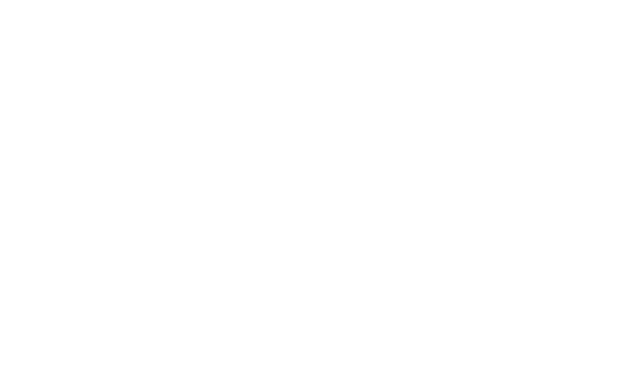
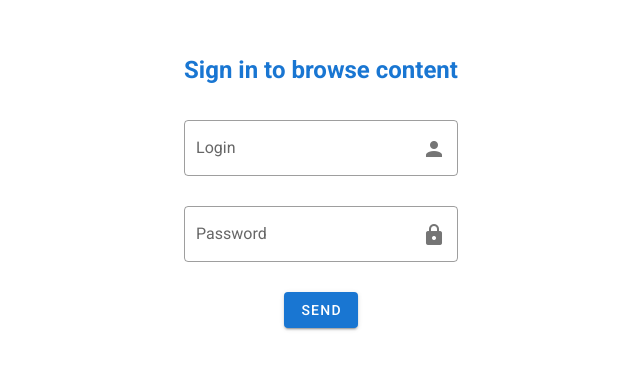
Before and after one commit to pawelkaczoruk/rec-app, a Vue app: page /login in a window 1280 px wide. Shown: the part 210-580 px from the top of the page, without its empty margins (327-967 px from the left). Built offline with nearby package versions, Linux system fonts and the light colour scheme.

Commit message:
create form, basic validation and add styles

```diff
--- a/src/App.vue
+++ b/src/App.vue
@@ -1,6 +1,6 @@
 <template>
   <v-app>
-
+    <router-view></router-view>
   </v-app>
 </template>
 
--- a/src/router/index.js
+++ b/src/router/index.js
@@ -1,6 +1,6 @@
 import Vue from 'vue'
 import VueRouter from 'vue-router'
-import Login from '@/views/Login'
+import Login from '@/views/Login.vue'
 import List from '@/views/List'
 
 Vue.use(VueRouter)
--- a/src/views/Login.vue
+++ b/src/views/Login.vue
@@ -1,12 +1,62 @@
 <template>
-  <div class="login">
+  <v-container fill-height>
+    <v-row
+      align="center"
+      justify="center"
+    >
+      <v-form
+        class="text-center ml-4"
+        ref="login"
+      >
+        <h2 class="mb-8 text-center primary--text">Sign in to browse content</h2>
 
-  </div>
+        <v-text-field
+          type=""
+          v-model="auth.login"
+          label="Login"
+          required
+          :rules="rules.login"
+          append-icon="mdi-account"
+          outlined></v-text-field>
+
+        <v-text-field
+          type=""
+          v-model="auth.password"
+          label="Password"
+          required
+          :rules="rules.password"
+          append-icon="mdi-lock"
+          outlined></v-text-field>
+
+        <v-btn class="primary" @click="onLogin()">
+          Send
+        </v-btn>
+      </v-form>
+    </v-row>
+  </v-container>
 </template>
 
 <script>
 export default {
-  name: 'Login'
+  name: 'Login',
+  data() {
+    return {
+      auth: {
+        login: '',
+        password: ''
+      },
+      rules: {
+        login: [ v => v.length >= 1 || 'Login is required' ],
+        password: [ v => v.length >= 1 || 'Password is required' ]
+      }
+    }
+  },
+  methods: {
+    onLogin() {
+      // validate
+      this.$refs.login.validate()
+    }
+  }
 }
 </script>
 
```
